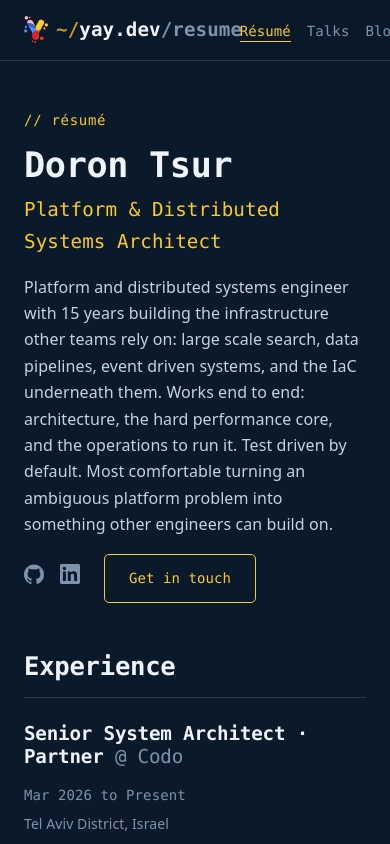
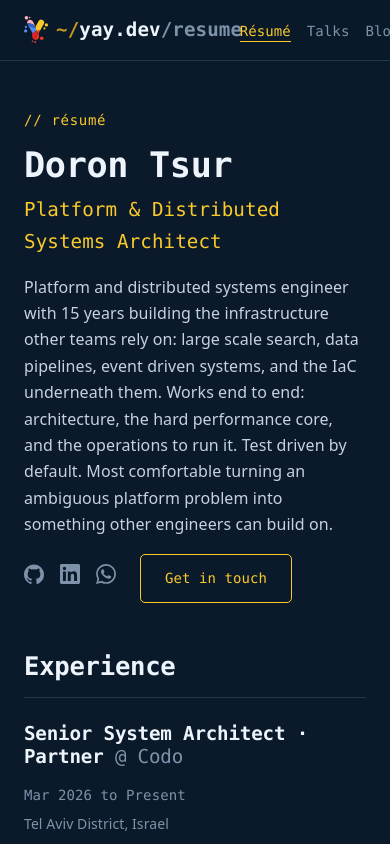
Before and after one commit to qballer/qballer.github.io, an Astro site: page /resume in a window 390 px wide. Shown: the top 844 px of the page. Built offline with nearby package versions, Linux system fonts and the light colour scheme; Astro itself is replaced by a stand-in of ours.

Commit message:
Add WhatsApp to contact/social links
wa.me link in the shared SOCIALS list (shows on contact, footer, resume) with
a WhatsApp icon. Number in international format (IL mobile -> 97254...).

```diff
--- a/src/components/SocialLinks.astro
+++ b/src/components/SocialLinks.astro
@@ -12,6 +12,8 @@ const icons: Record<string, string> = {
     '<path d="M12 .5C5.37.5 0 5.87 0 12.5c0 5.3 3.44 9.8 8.21 11.39.6.11.82-.26.82-.58v-2.03c-3.34.73-4.04-1.61-4.04-1.61-.55-1.39-1.34-1.76-1.34-1.76-1.09-.75.08-.73.08-.73 1.2.09 1.84 1.24 1.84 1.24 1.07 1.83 2.81 1.3 3.5.99.11-.78.42-1.3.76-1.6-2.66-.3-5.47-1.33-5.47-5.93 0-1.31.47-2.38 1.24-3.22-.13-.3-.54-1.52.12-3.18 0 0 1.01-.32 3.3 1.23a11.5 11.5 0 0 1 6 0c2.28-1.55 3.29-1.23 3.29-1.23.66 1.66.25 2.88.12 3.18.77.84 1.23 1.91 1.23 3.22 0 4.61-2.81 5.62-5.49 5.92.43.37.81 1.1.81 2.22v3.29c0 .32.22.7.83.58A12 12 0 0 0 24 12.5C24 5.87 18.63.5 12 .5Z"/>',
   LinkedIn:
     '<path d="M20.45 20.45h-3.56v-5.57c0-1.33-.02-3.04-1.85-3.04-1.85 0-2.13 1.45-2.13 2.94v5.67H9.35V9h3.42v1.56h.05c.48-.9 1.64-1.85 3.37-1.85 3.6 0 4.27 2.37 4.27 5.46v6.28ZM5.34 7.43a2.07 2.07 0 1 1 0-4.14 2.07 2.07 0 0 1 0 4.14ZM7.12 20.45H3.55V9h3.57v11.45ZM22.22 0H1.77C.79 0 0 .77 0 1.73v20.54C0 23.23.79 24 1.77 24h20.45c.98 0 1.78-.77 1.78-1.73V1.73C24 .77 23.2 0 22.22 0Z"/>',
+  WhatsApp:
+    '<path d="M17.47 14.38c-.3-.15-1.76-.87-2.03-.97-.27-.1-.47-.15-.67.15-.2.3-.77.97-.94 1.16-.17.2-.35.22-.64.08-.3-.15-1.26-.47-2.39-1.48-.88-.79-1.48-1.76-1.65-2.06-.17-.3-.02-.46.13-.61.13-.13.3-.35.45-.52.15-.17.2-.3.3-.5.1-.2.05-.37-.02-.52-.08-.15-.67-1.61-.92-2.21-.24-.58-.49-.5-.67-.51h-.57c-.2 0-.52.07-.79.37-.27.3-1.04 1.02-1.04 2.48 0 1.46 1.07 2.88 1.21 3.07.15.2 2.1 3.2 5.08 4.49.71.3 1.26.49 1.69.63.71.22 1.36.19 1.87.12.57-.09 1.76-.72 2.01-1.41.25-.69.25-1.29.17-1.41-.07-.12-.27-.2-.57-.35M12.05 21.79h-.01a9.87 9.87 0 01-5.03-1.38l-.36-.21-3.74.98 1-3.65-.24-.37a9.86 9.86 0 01-1.51-5.26c0-5.45 4.44-9.88 9.89-9.88 2.64 0 5.12 1.03 6.99 2.9a9.83 9.83 0 012.89 6.99c0 5.45-4.44 9.88-9.89 9.88m8.41-18.3A11.82 11.82 0 0012.05 0C5.5 0 .16 5.34.16 11.89c0 2.1.55 4.14 1.59 5.95L.06 24l6.3-1.65a11.88 11.88 0 005.69 1.45h.01c6.55 0 11.89-5.34 11.89-11.89 0-3.18-1.24-6.17-3.48-8.42z"/>',
 };
 ---
 
--- a/src/consts.ts
+++ b/src/consts.ts
@@ -58,6 +58,8 @@ export const TALKS: {
 export const SOCIALS: { label: string; href: string }[] = [
   { label: 'GitHub', href: 'https://github.com/qballer' },
   { label: 'LinkedIn', href: 'https://www.linkedin.com/in/doron-tsur' },
+  // wa.me number is international format, no + or leading 0 (IL 054... -> 97254...)
+  { label: 'WhatsApp', href: 'https://wa.me/972546342237' },
 ];
 
 // Form notification target (used by Netlify Forms config, not shown on-page).
```
